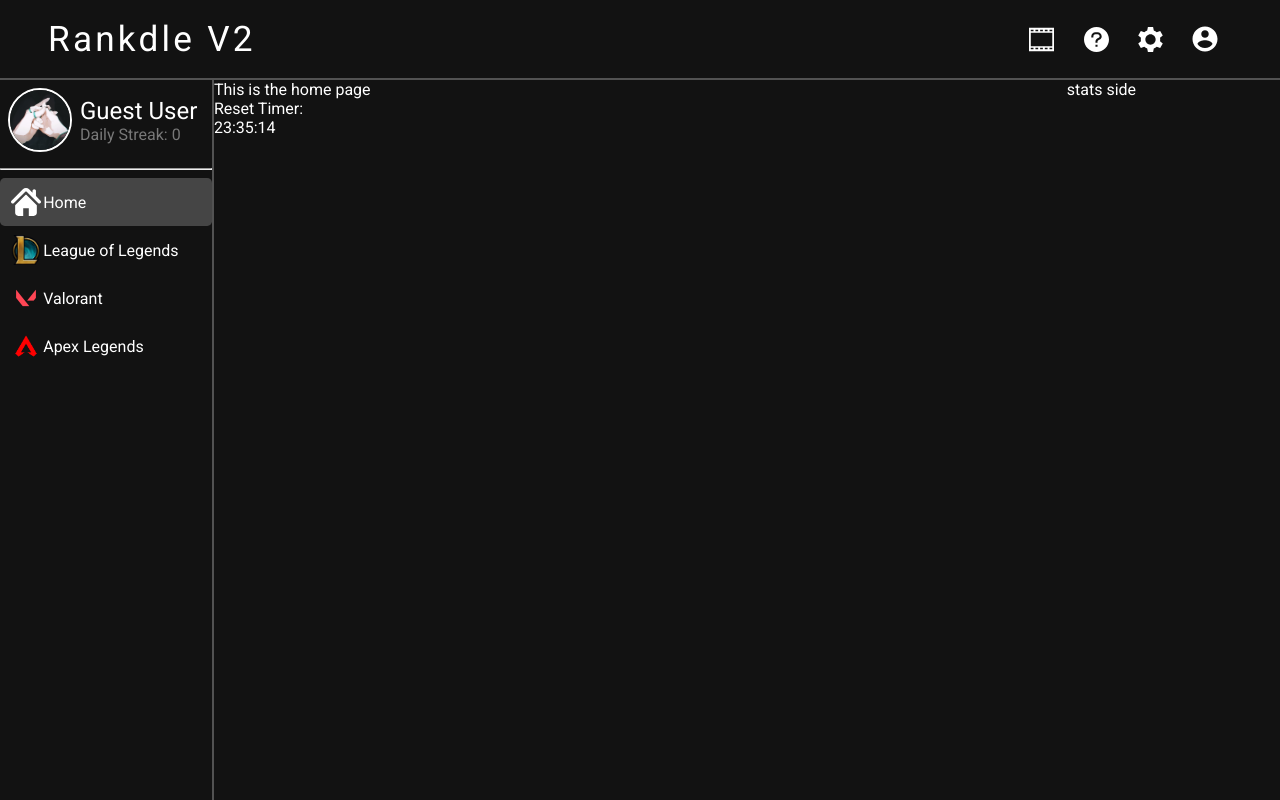
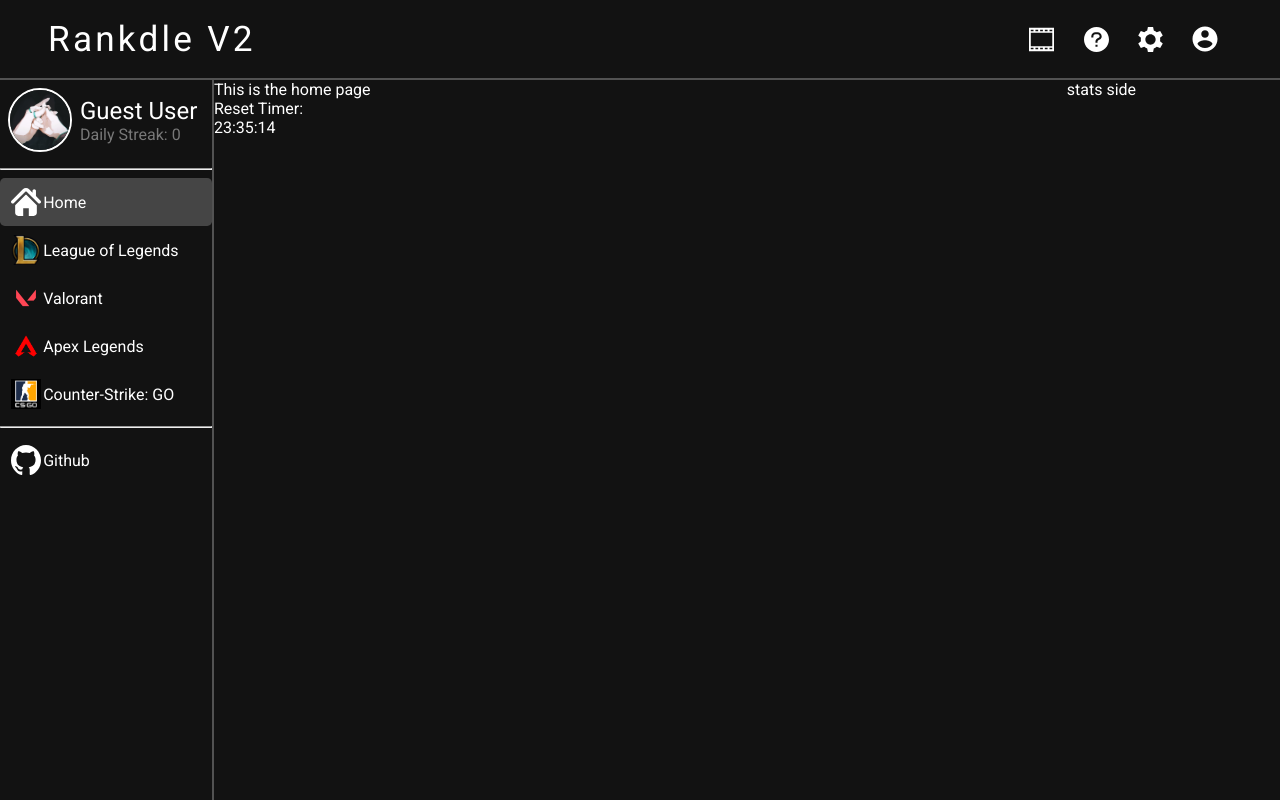
Before and after one commit to AH134/Rankdle-v2, a React (Vite) app: page / in a window 1280 px wide. Built offline with nearby package versions, Linux system fonts and the light colour scheme.

Commit message:
Fixed sidbar visual bug

```diff
--- a/src/pages/Root/Header/Header.jsx
+++ b/src/pages/Root/Header/Header.jsx
@@ -16,7 +16,7 @@
   return <div>Account Modal</div>;
 };
 
-const Header = () => {
+const Header = ({ setActivePage, activePage }) => {
   const [isModalOpen, setIsModalOpen] = useState(false);
   const [modalContent, setModalContent] = useState("");
   const [isSidebarOpen, setisSidebarOpen] = useState(false);
@@ -34,28 +34,40 @@
             className={`${styles.sidebar} ${
               isSidebarOpen ? styles.active : ""
             }`}
+            setActivePage={setActivePage}
+            activePage={activePage}
           >
             <ul className={styles.rightSectionInSidbar}>
-              <HeaderButton type="link" iconName={"submit"} iconSize={"25px"} />
               <HeaderButton
-                iconName={"about"}
-                iconSize={"25px"}
+                type="link"
+                to={"/submit"}
+                src={"../images/header/submit-icon.svg"}
+                alt={"submit"}
+                width={"25px"}
+                handleClick={() => setActivePage("/submit")}
+              />
+              <HeaderButton
+                src={"../images/header/about-icon.svg"}
+                alt={"about-icon"}
+                width={"25px"}
                 handleClick={() => {
                   setIsModalOpen(true);
                   setModalContent("How to Play");
                 }}
               />
               <HeaderButton
-                iconName={"settings"}
-                iconSize={"25px"}
+                src={"../images/header/settings-icon.svg"}
+                alt={"settings-icon"}
+                width={"25px"}
                 handleClick={() => {
                   setIsModalOpen(true);
                   setModalContent("Settings");
                 }}
               />
               <HeaderButton
-                iconName={"account"}
-                iconSize={"30px"}
+                src={"../images/header/account-icon.svg"}
+                alt={"account-icon"}
+                width={"30px"}
                 handleClick={() => {
                   setIsModalOpen(true);
                   setModalContent("Account");
@@ -67,7 +79,7 @@
 
         <div className={styles.middleSection}>
           <div>
-            <Link className={styles.title}>
+            <Link className={styles.title} onClick={() => setActivePage("/")}>
               <h1>Rankdle V2</h1>
             </Link>
           </div>
@@ -78,13 +90,17 @@
             <ul className={styles.navbarList}>
               <HeaderButton
                 type="link"
-                iconName={"submit"}
-                iconSize={"25px"}
+                to={"/submit"}
+                src={"../images/header/submit-icon.svg"}
+                alt={"submit"}
+                width={"25px"}
                 hoverText={"Submit Clip"}
+                handleClick={() => setActivePage("/submit")}
               />
               <HeaderButton
-                iconName={"about"}
-                iconSize={"25px"}
+                src={"../images/header/about-icon.svg"}
+                alt={"about-icon"}
+                width={"25px"}
                 hoverText={"About"}
                 handleClick={() => {
                   setIsModalOpen(true);
@@ -92,17 +108,19 @@
                 }}
               />
               <HeaderButton
-                iconName={"settings"}
-                iconSize={"25px"}
-                hoverText={"Settings"}
+                src={"../images/header/settings-icon.svg"}
+                alt={"settings-icon"}
+                width={"25px"}
+                hoverText={"settings"}
                 handleClick={() => {
                   setIsModalOpen(true);
                   setModalContent("Settings");
                 }}
               />
               <HeaderButton
-                iconName={"account"}
-                iconSize={"30px"}
+                src={"../images/header/account-icon.svg"}
+                alt={"account-icon"}
+                width={"30px"}
                 hoverText={"Account"}
                 handleClick={() => {
                   setIsModalOpen(true);
--- a/src/pages/Root/Header/HeaderButton/HeaderButton.jsx
+++ b/src/pages/Root/Header/HeaderButton/HeaderButton.jsx
@@ -1,30 +1,16 @@
 import { Link } from "react-router-dom";
 import styles from "./HeaderButton.module.css";
 
-const NavbarItem = ({
-  type,
-  iconName,
-  iconSize,
-  hoverText = "",
-  handleClick,
-}) => {
+const Button = ({ type, to, src, alt, width, hoverText = "", handleClick }) => {
   return (
     <li>
       {type === "link" ? (
-        <Link to={iconName} className={styles.navbarItem}>
-          <img
-            src={`../images/header/${iconName}-icon.svg`}
-            alt={iconName}
-            width={iconSize}
-          />
+        <Link to={to} className={styles.navbarItem} onClick={handleClick}>
+          <img src={src} alt={alt} width={width} />
         </Link>
       ) : (
-        <button className={styles.navbarItem} onClick={handleClick}>
-          <img
-            src={`../images/header/${iconName}-icon.svg`}
-            alt={iconName}
-            width={iconSize}
-          />
+        <button className={styles.navbarItem}>
+          <img src={src} alt={alt} width={width} onClick={handleClick} />
         </button>
       )}
       {hoverText !== "" ? (
@@ -36,4 +22,4 @@
   );
 };
 
-export default NavbarItem;
+export default Button;
--- a/src/pages/Root/Root.jsx
+++ b/src/pages/Root/Root.jsx
@@ -1,19 +1,29 @@
+import { useState } from "react";
 import styles from "./Root.module.css";
 import Header from "./Header/Header";
 import Sidebar from "./Sidebar/Sidebar";
 import { Outlet } from "react-router-dom";
 
 const Root = () => {
+  const [activePage, setActivePage] = useState("/");
+
   return (
     <>
       <header className={styles.header}>
-        <Header />
+        <Header setActivePage={setActivePage} activePage={activePage} />
       </header>
+
       <div className={styles.mainContainer}>
-        <Sidebar className={styles.sidebar}></Sidebar>
+        <Sidebar
+          className={styles.sidebar}
+          setActivePage={setActivePage}
+          activePage={activePage}
+        ></Sidebar>
+
         <main className={styles.main}>
           <Outlet />
         </main>
+
         <div className={styles.stats}>stats side</div>
       </div>
     </>
--- a/src/pages/Root/Root.module.css
+++ b/src/pages/Root/Root.module.css
@@ -1,11 +1,11 @@
 .header {
-  height: 5rem;
+  height: 80px;
   border-bottom: 2px solid rgb(82, 82, 82);
 }
 
 .mainContainer {
   display: flex;
-  height: calc(100vh - 5rem);
+  min-height: calc(100vh - 80px);
 }
 
 .sidebar {
--- a/src/pages/Root/Sidebar/Sidebar.jsx
+++ b/src/pages/Root/Sidebar/Sidebar.jsx
@@ -1,11 +1,8 @@
-import { useState } from "react";
 import styles from "./Sidebar.module.css";
 import SidebarUser from "./SIdebarUser/SidebarUser";
 import SidebarButton from "./SidebarButton/SidebarButton";
 
-const Sidebar = ({ className, children }) => {
-  const [activePage, setActivePage] = useState("/");
-
+const Sidebar = ({ className, children, setActivePage, activePage }) => {
   const navbarItemStyle = (to) => {
     return `${styles.navbarItem} ${activePage === to ? styles.active : ""}`;
   };
@@ -57,6 +54,27 @@
               handleClick={() => setActivePage("/games/apex")}
             />
           </li>
+          <li className={navbarItemStyle("/games/csgo")}>
+            <SidebarButton
+              to={"/games/csgo"}
+              src="../images/sidebar/csgo-icon.webp"
+              alt="csgo-icon"
+              width={"30px"}
+              label={"Counter-Strike: GO"}
+              handleClick={() => setActivePage("/games/csgp")}
+            />
+          </li>
+          <hr className={styles.divider} />
+          <li className={styles.navbarItem}>
+            <SidebarButton
+              type="link"
+              to={"https://github.com/AH134/Rankdle-v2"}
+              src="../images/sidebar/github-icon.svg"
+              alt="apex-icon"
+              width={"30px"}
+              label={"Github"}
+            />
+          </li>
         </ul>
       </nav>
     </aside>
--- a/src/pages/Root/Sidebar/SidebarButton/SidebarButton.jsx
+++ b/src/pages/Root/Sidebar/SidebarButton/SidebarButton.jsx
@@ -11,7 +11,7 @@
   handleClick,
 }) => {
   return (
-    <div className={styles.container}>
+    <>
       {type === "game" ? (
         <Link className={styles.linkButton} to={to} onClick={handleClick}>
           <div className={styles.imageContainer}>
@@ -24,9 +24,10 @@
           <div className={styles.imageContainer}>
             <img className={styles.image} src={src} alt={alt} width={width} />
           </div>
+          <span>{label}</span>
         </a>
       )}
-    </div>
+    </>
   );
 };
 
--- a/src/pages/Root/Sidebar/SidebarButton/SidebarButton.module.css
+++ b/src/pages/Root/Sidebar/SidebarButton/SidebarButton.module.css
@@ -6,7 +6,6 @@
   height: 3rem;
   padding-left: 0.5rem;
 }
-
 .imageContainer {
   display: flex;
   align-items: center;
```
Also changed, not shown: public/images/sidebar/csgo-icon.webp (added), public/images/sidebar/github-icon.svg (added).
